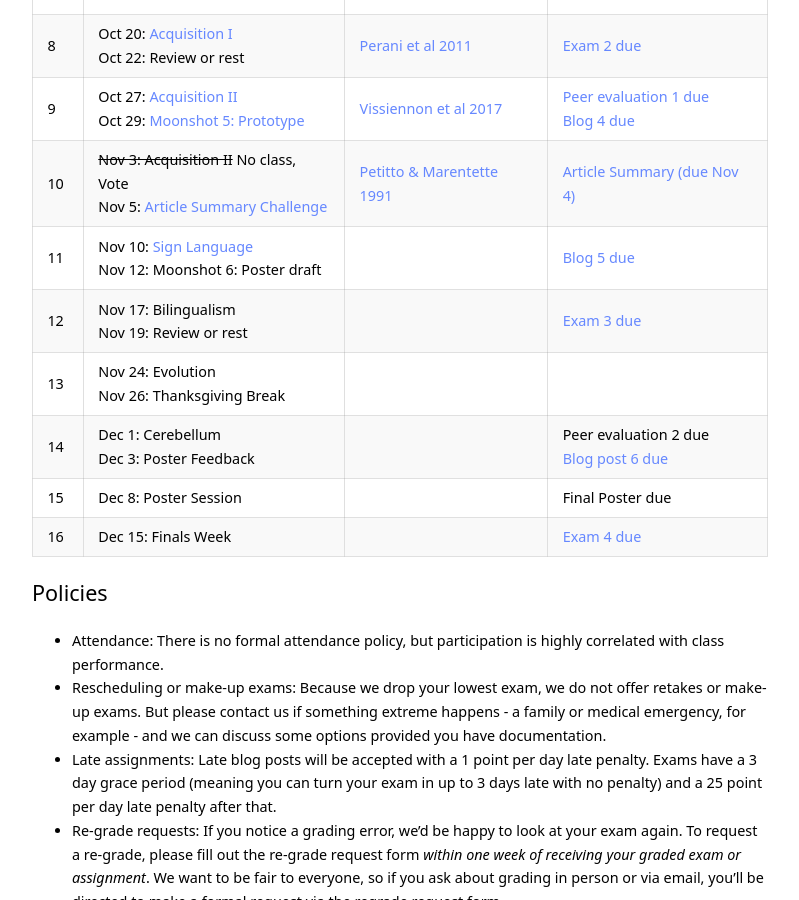
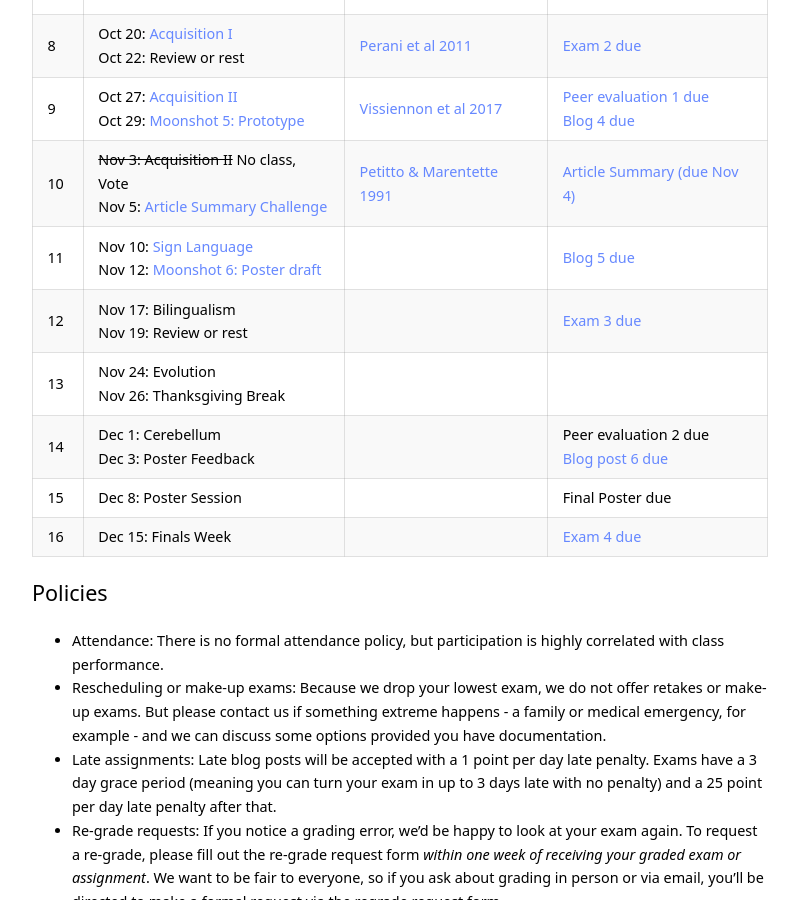
Before and after one commit to kschuler/ling104, a Jekyll site: the page built from index.md, in a window 1280 px wide and 900 px high, scrolled down 2858 px. Shown: the whole window, without its empty margins (240-1039 px from the left). Built offline with Jekyll 4.4.1, drawn with Linux system fonts in a browser that asks for light colours; part of the change alters nothing that is shown.

```diff
--- a/index.md
+++ b/index.md
@@ -74,7 +74,7 @@ Wk  | Lecture | Readings | Resources
 8 | Oct 20: [Acquisition I](https://public.3.basecamp.com/p/DW7j3UKyLqdDcDtSUiyCUZ2s) <br> Oct 22: **Review or rest**| [Perani et al 2011](https://app.perusall.com/courses/ling-104-001-2020c-intro-to-language-and-the-brain/perani-et-al-2011-neural-language-networks-at-birth?assignmentId=ck6Jp3LtTELfeixPp&part=1) | [Exam 2 due](https://canvas.upenn.edu/courses/1530046/assignments/8162038)
 9 | Oct 27: [Acquisition II](https://public.3.basecamp.com/p/twgpDoK1RZz99XmPhohRZFPB)<br> Oct 29: [Moonshot 5: Prototype](https://public.3.basecamp.com/p/igpfrbHRTMNDJ3pnwrXfAXLb) | [Vissiennon et al 2017](https://app.perusall.com/courses/ling-104-001-2020c-intro-to-language-and-the-brain/vissiennon-2017-functional-organization-of-the-language-network-in?assignmentId=87wtvQi8dd9JZ2Jfu&part=1) | [Peer evaluation 1 due](https://docs.google.com/forms/d/e/1FAIpQLSdfY_bDZ-YfZJ2TmWNsf2el2A6NI0N2_BN-a2SFepsdF6mpVw/viewform?usp=sf_link)<br>[Blog 4 due](https://canvas.upenn.edu/courses/1530046/assignments/8162726)
 10 | ~~Nov 3:  Acquisition II~~ **No class, Vote** <br> Nov 5: [Article Summary Challenge](https://public.3.basecamp.com/p/UZ8iVrjoWBDhGQUgAhQqXaMp) | [Petitto & Marentette 1991](https://app.perusall.com/courses/ling-104-001-2020c-intro-to-language-and-the-brain/babbling-babbling-in-the-manual-mode-evidence-for-the?assignmentId=ujNm4ncat7MPJmWxw&part=1) | [Article Summary (due Nov 4)](https://canvas.upenn.edu/courses/1530046/quizzes/2425883)
-11 | Nov 10: [Sign Language](https://public.3.basecamp.com/p/bK1UGmURN27WxPq9unm6zj7r) <br> Nov 12: Moonshot 6: Poster draft| | [Blog 5 due](https://canvas.upenn.edu/courses/1530046/assignments/8162742)
+11 | Nov 10: [Sign Language](https://public.3.basecamp.com/p/bK1UGmURN27WxPq9unm6zj7r) <br> Nov 12: [Moonshot 6: Poster draft](https://public.3.basecamp.com/p/nQHLUvLGKP6gfKV1z5vcFYWo)| | [Blog 5 due](https://canvas.upenn.edu/courses/1530046/assignments/8162742)
 12 | Nov 17: Bilingualism <br> Nov 19: **Review or rest** | | [Exam 3 due](https://canvas.upenn.edu/courses/1530046/assignments/8162040)
 13 | Nov 24: Evolution <br> Nov 26: **Thanksgiving Break** | |
 14 | Dec 1: Cerebellum <br> Dec 3: Poster Feedback   | | Peer evaluation 2 due<br>[Blog post 6 due](https://canvas.upenn.edu/courses/1530046/assignments/8162745)
```
